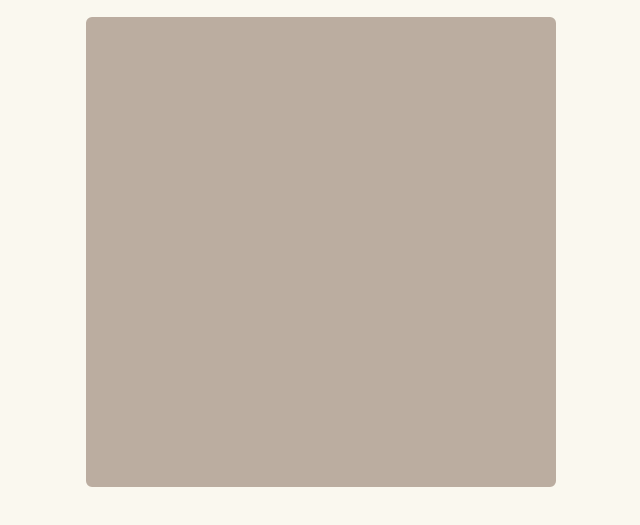
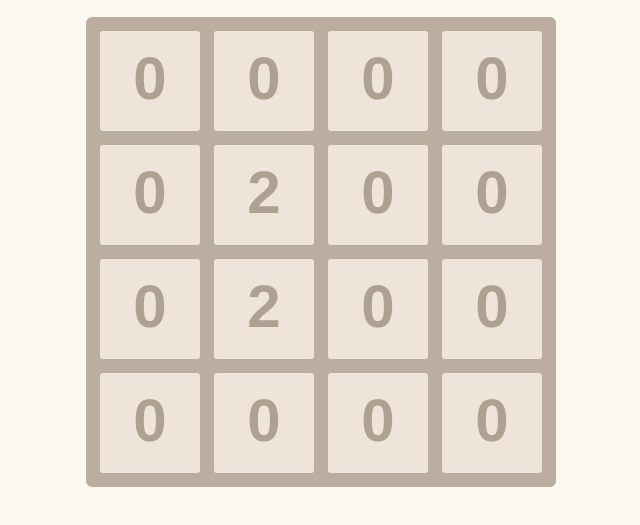
Before and after one commit to toavinathefirst-lang/2048Project, a website built with Vite: page index.html in a window 1280 px wide. Shown: the part 139-664 px from the top of the page, without its empty margins (320-960 px from the left). Built offline with nearby package versions, Linux system fonts and the light colour scheme.

Commit message:
parcours du tableau de la grille , css des grille pour l affichage et gneration des nombres 2 en aelatoire

```diff
--- a/src/main.js
+++ b/src/main.js
@@ -1 +1,55 @@
 import './style.css'
+document.addEventListener('DOMContentLoaded',()=>{
+  const gridDiplay = document.querySelector('.grid');
+  const scoreDisplay = document.getElementById('score');
+  const resultDisplay = document.getElementById('result');
+
+  const width=4;
+
+  /**
+   * @type {HTMLDivElement[]}
+   */
+  let squares =[]
+  //create the playing board
+  function createBoard (){
+    for (let i  = 0; i  < width*width; i++){
+      const square = document.createElement("div");
+      square.innerHTML=0;
+      gridDiplay.appendChild(square);
+      squares.push(square);
+
+
+    }
+  }
+  createBoard();
+  generate()
+  generate()
+
+  //generate a new number
+  function generate(){
+    const randomNumber = Math.floor(Math.random() * squares.length);
+    if(squares[randomNumber].innerHTML ==0){
+      squares[randomNumber].innerHTML =2
+      //check for gameOver()
+    }else {
+      generate()
+    }
+  }
+
+  function moveRight(){
+    for(let i=0;i<16;i++){
+      if(i%4 === 0){
+        let totalOne = squares[i].innerHTML;
+        let totalTwo = squares[i+1].innerHTML;
+        let totalThree = squares[i+2].innerHTML;
+        let totalfour = squares[i+3].innerHTML;
+
+        let row = [parseInt(totalOne),parseInt(totalTwo),parseInt(totalThree),parseInt(totalfour)]
+        console.log(row);
+
+      }
+    }
+  }
+  moveRight()
+
+})
--- a/src/style.css
+++ b/src/style.css
@@ -21,12 +21,26 @@ h1 {
   margin-bottom: 20px;
 }
 .grid {
+  display: flex;
+  flex-wrap: wrap;
   width: 456px;
   height: 456px;
   background-color: #BBADA0;
   border: 7px solid #BBADA0 ;
   border-radius: 6px;
   margin-top: 20px;
+}
+.grid div {
+  width: 100px;
+  height: 100px;
+  margin: 7px;
+  background-color: #EEE4DA;
+  color:#AFA192;
+  text-align: center;
+  font-weight: bold;
+  font-size: 60px;
+  line-height: 1.6;
+  border-radius: 3px;
 }
 .score_container {
   text-align: center;
```
